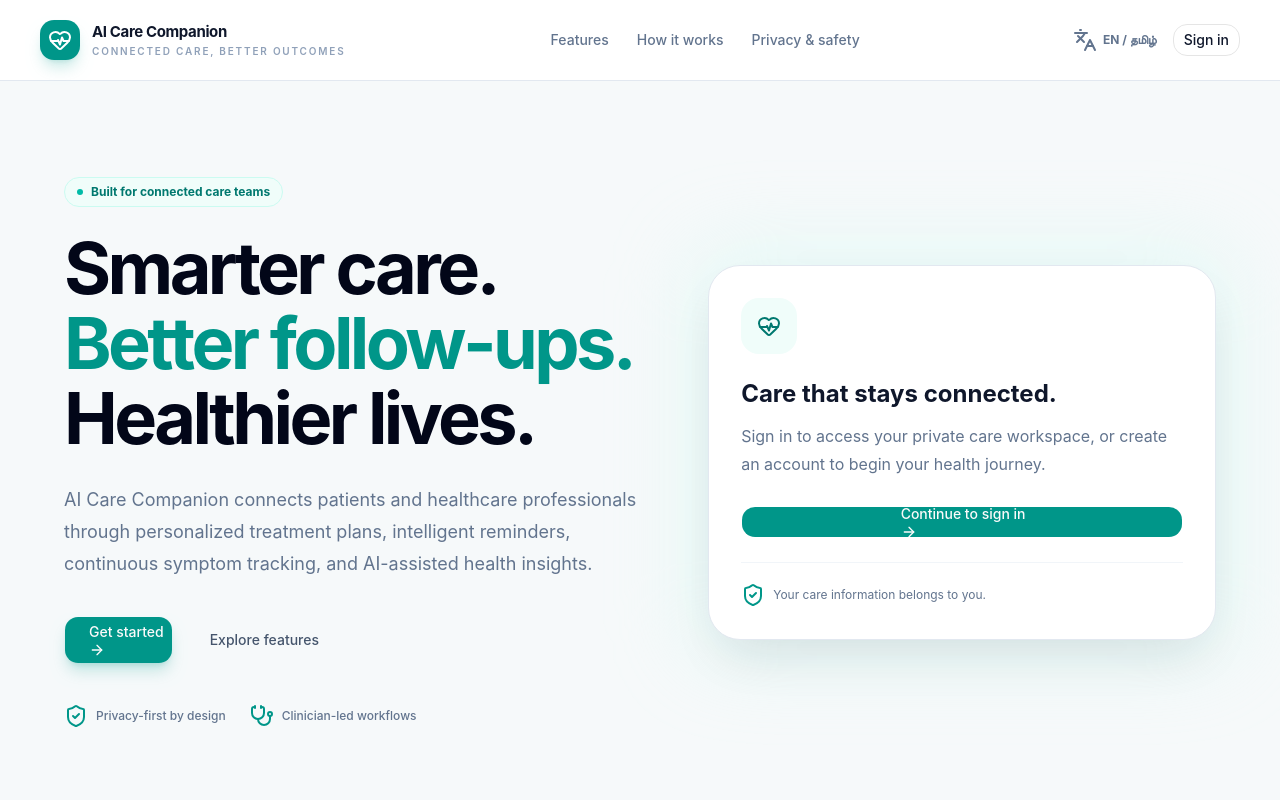
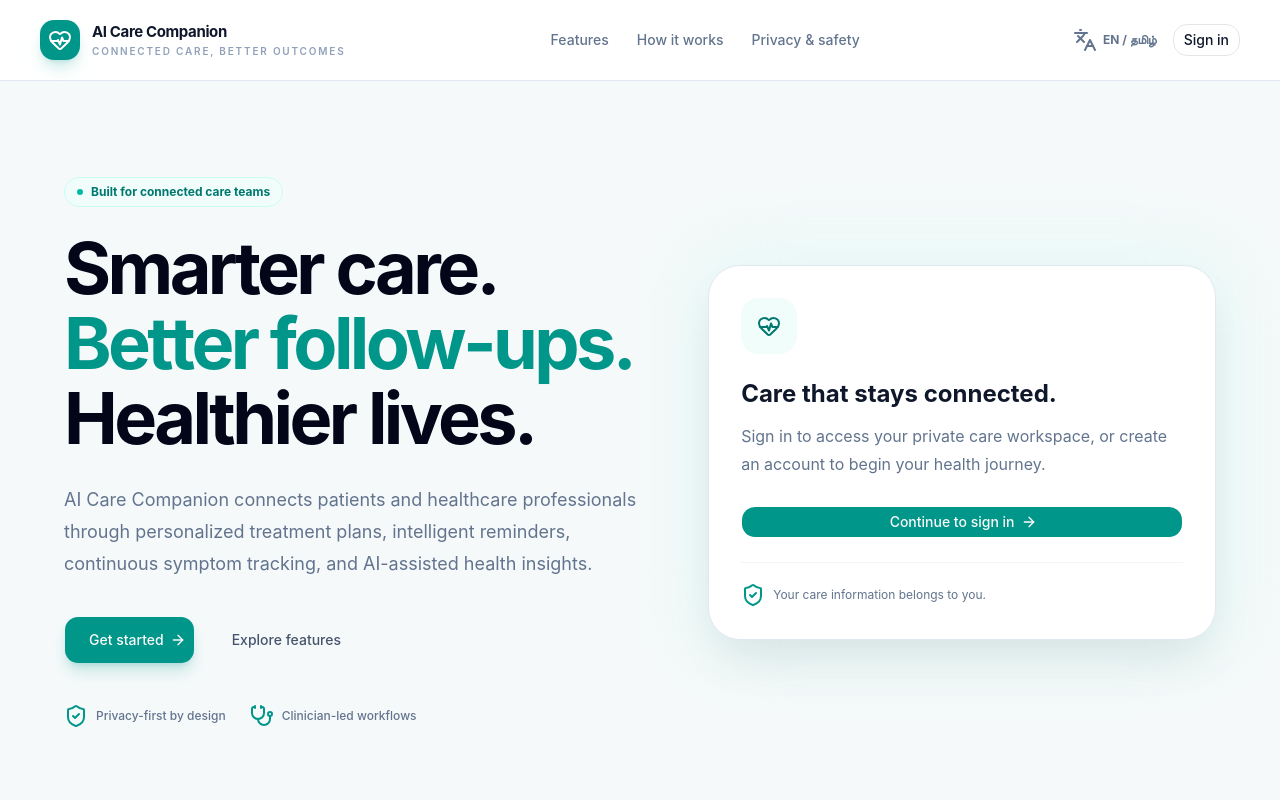
Before and after one commit to Aathideeran/care-companion, a Next.js app: page / in a window 1280 px wide. Shown: the top 800 px of the page. Built offline with nearby package versions, Linux system fonts and the light colour scheme.

Commit message:
Fix Base UI button composition
V0-Chat-Id: jfmUmlSoYUW

```diff
--- a/components/care-companion-app.tsx
+++ b/components/care-companion-app.tsx
@@ -13,19 +13,19 @@ export default function CareCompanionApp() {
             <span><span className="block text-[15px] font-bold tracking-tight">AI Care Companion</span><span className="hidden text-[10px] font-semibold uppercase tracking-[0.18em] text-slate-400 sm:block">Connected care, better outcomes</span></span>
           </a>
           <nav className="hidden items-center gap-7 text-sm font-medium text-slate-500 lg:flex"><a href="#features" className="hover:text-teal-700">Features</a><a href="#how" className="hover:text-teal-700">How it works</a><a href="#safety" className="hover:text-teal-700">Privacy & safety</a></nav>
-          <div className="flex items-center gap-2"><button className="hidden items-center gap-1.5 rounded-lg px-2 py-2 text-xs font-bold text-slate-500 hover:bg-slate-100 sm:flex"><Languages /> EN / தமிழ்</button><Button asChild variant="outline" className="rounded-xl"><a href="/login">Sign in</a></Button></div>
+          <div className="flex items-center gap-2"><button className="hidden items-center gap-1.5 rounded-lg px-2 py-2 text-xs font-bold text-slate-500 hover:bg-slate-100 sm:flex"><Languages /> EN / தமிழ்</button><Button render={<a href="/login" />} variant="outline" className="rounded-xl">Sign in</Button></div>
         </div>
       </header>
 
       <main id="top">
         <section className="mx-auto grid max-w-[1440px] items-center gap-12 px-5 pb-20 pt-16 lg:grid-cols-[1.08fr_.92fr] lg:px-16 lg:pb-28 lg:pt-24">
-          <div><div className="mb-6 inline-flex items-center gap-2 rounded-full border border-teal-100 bg-teal-50 px-3 py-1.5 text-xs font-bold text-teal-700"><span className="size-1.5 rounded-full bg-teal-500" /> Built for connected care teams</div><h1 className="max-w-2xl text-5xl font-bold leading-[1.04] tracking-[-0.05em] text-slate-950 sm:text-6xl lg:text-7xl">Smarter care.<br /><span className="text-teal-600">Better follow-ups.</span><br />Healthier lives.</h1><p className="mt-7 max-w-xl text-lg leading-8 text-slate-500">AI Care Companion connects patients and healthcare professionals through personalized treatment plans, intelligent reminders, continuous symptom tracking, and AI-assisted health insights.</p><div className="mt-9 flex flex-wrap gap-3"><Button asChild className="h-12 rounded-xl bg-teal-600 px-6 shadow-lg shadow-teal-600/20 hover:bg-teal-700"><a href="/login">Get started <ArrowRight data-icon="inline-end" /></a></Button><Button variant="ghost" className="h-12 rounded-xl px-6 text-slate-600" onClick={() => document.getElementById('features')?.scrollIntoView({ behavior: 'smooth' })}>Explore features</Button></div><div className="mt-10 flex items-center gap-6 text-xs font-medium text-slate-500"><span className="flex items-center gap-2"><ShieldCheck className="text-teal-600" /> Privacy-first by design</span><span className="hidden items-center gap-2 sm:flex"><Stethoscope className="text-teal-600" /> Clinician-led workflows</span></div></div>
-          <div className="relative"><div className="absolute -inset-4 rounded-[2.5rem] bg-teal-100/40 blur-2xl" /><div className="relative rounded-[2rem] border border-slate-200 bg-white p-8 shadow-2xl shadow-slate-900/10"><div className="flex size-14 items-center justify-center rounded-2xl bg-teal-50 text-teal-700"><HeartPulse /></div><h2 className="mt-6 text-2xl font-bold">Care that stays connected.</h2><p className="mt-3 leading-7 text-slate-500">Sign in to access your private care workspace, or create an account to begin your health journey.</p><Button asChild className="mt-7 w-full rounded-xl bg-teal-600 hover:bg-teal-700"><a href="/login">Continue to sign in <ArrowRight data-icon="inline-end" /></a></Button><div className="mt-6 flex items-center gap-2 border-t border-slate-100 pt-5 text-xs text-slate-500"><ShieldCheck className="text-teal-600" /> Your care information belongs to you.</div></div></div>
+          <div><div className="mb-6 inline-flex items-center gap-2 rounded-full border border-teal-100 bg-teal-50 px-3 py-1.5 text-xs font-bold text-teal-700"><span className="size-1.5 rounded-full bg-teal-500" /> Built for connected care teams</div><h1 className="max-w-2xl text-5xl font-bold leading-[1.04] tracking-[-0.05em] text-slate-950 sm:text-6xl lg:text-7xl">Smarter care.<br /><span className="text-teal-600">Better follow-ups.</span><br />Healthier lives.</h1><p className="mt-7 max-w-xl text-lg leading-8 text-slate-500">AI Care Companion connects patients and healthcare professionals through personalized treatment plans, intelligent reminders, continuous symptom tracking, and AI-assisted health insights.</p><div className="mt-9 flex flex-wrap gap-3"><Button render={<a href="/login" />} className="h-12 rounded-xl bg-teal-600 px-6 shadow-lg shadow-teal-600/20 hover:bg-teal-700">Get started <ArrowRight data-icon="inline-end" /></Button><Button variant="ghost" className="h-12 rounded-xl px-6 text-slate-600" onClick={() => document.getElementById('features')?.scrollIntoView({ behavior: 'smooth' })}>Explore features</Button></div><div className="mt-10 flex items-center gap-6 text-xs font-medium text-slate-500"><span className="flex items-center gap-2"><ShieldCheck className="text-teal-600" /> Privacy-first by design</span><span className="hidden items-center gap-2 sm:flex"><Stethoscope className="text-teal-600" /> Clinician-led workflows</span></div></div>
+          <div className="relative"><div className="absolute -inset-4 rounded-[2.5rem] bg-teal-100/40 blur-2xl" /><div className="relative rounded-[2rem] border border-slate-200 bg-white p-8 shadow-2xl shadow-slate-900/10"><div className="flex size-14 items-center justify-center rounded-2xl bg-teal-50 text-teal-700"><HeartPulse /></div><h2 className="mt-6 text-2xl font-bold">Care that stays connected.</h2><p className="mt-3 leading-7 text-slate-500">Sign in to access your private care workspace, or create an account to begin your health journey.</p><Button render={<a href="/login" />} className="mt-7 w-full rounded-xl bg-teal-600 hover:bg-teal-700">Continue to sign in <ArrowRight data-icon="inline-end" /></Button><div className="mt-6 flex items-center gap-2 border-t border-slate-100 pt-5 text-xs text-slate-500"><ShieldCheck className="text-teal-600" /> Your care information belongs to you.</div></div></div>
         </section>
 
         <section id="features" className="border-y border-slate-200 bg-white py-20"><div className="mx-auto max-w-[1440px] px-5 lg:px-16"><div className="max-w-xl"><p className="text-xs font-bold uppercase tracking-[0.18em] text-teal-600">One connected care journey</p><h2 className="mt-3 text-3xl font-bold tracking-tight sm:text-4xl">The right support, at every step.</h2><p className="mt-4 leading-7 text-slate-500">From daily actions to clinical follow-ups, bring the full picture of health into one calm, shared workspace.</p></div><div className="mt-12 grid gap-4 md:grid-cols-3"><Feature icon={<ClipboardList />} title="Personalized care plans" text="Doctor-approved treatment plans make every next step clear, trackable, and easy to follow." /><Feature icon={<Activity />} title="Continuous monitoring" text="Log symptoms and vitals over time to spot patterns and support better conversations." /><Feature icon={<Sparkles />} title="Responsible AI support" text="Explain care instructions and prepare questions without replacing clinical judgment." /></div></div></section>
         <section id="how" className="bg-slate-900 py-20 text-white"><div className="mx-auto max-w-[1440px] px-5 lg:px-16"><div className="grid gap-12 lg:grid-cols-[.8fr_1.2fr] lg:items-center"><div><p className="text-xs font-bold uppercase tracking-[0.18em] text-teal-300">Designed for trust</p><h2 className="mt-3 text-3xl font-bold tracking-tight sm:text-4xl">A safer way to stay connected to care.</h2><p className="mt-5 leading-7 text-slate-300">The platform keeps clinical decisions with qualified professionals while giving patients clearer, more consistent support between visits.</p></div><div className="grid gap-3 sm:grid-cols-3"><Step num="01" title="Plan" text="Clinician-approved instructions" /><Step num="02" title="Track" text="Simple daily health signals" /><Step num="03" title="Act" text="Timely follow-up conversations" /></div></div></div></section>
-        <section id="safety" className="mx-auto max-w-[1440px] px-5 py-16 lg:px-16"><div className="flex flex-col gap-6 rounded-3xl border border-teal-100 bg-teal-50 p-7 md:flex-row md:items-center md:justify-between"><div><div className="flex items-center gap-2 text-teal-800"><ShieldCheck /><p className="font-bold">Support tool, not a substitute for medical care</p></div><p className="mt-2 max-w-2xl text-sm leading-6 text-teal-700">AI Care Companion does not diagnose, prescribe, or replace emergency services. In an emergency in India, call 112. Clinical rules and thresholds require professional validation before real-world use.</p></div><Button asChild variant="outline" className="shrink-0 rounded-xl border-teal-200 bg-white text-teal-700"><a href="/login">Access your account</a></Button></div></section>
+        <section id="safety" className="mx-auto max-w-[1440px] px-5 py-16 lg:px-16"><div className="flex flex-col gap-6 rounded-3xl border border-teal-100 bg-teal-50 p-7 md:flex-row md:items-center md:justify-between"><div><div className="flex items-center gap-2 text-teal-800"><ShieldCheck /><p className="font-bold">Support tool, not a substitute for medical care</p></div><p className="mt-2 max-w-2xl text-sm leading-6 text-teal-700">AI Care Companion does not diagnose, prescribe, or replace emergency services. In an emergency in India, call 112. Clinical rules and thresholds require professional validation before real-world use.</p></div><Button render={<a href="/login" />} variant="outline" className="shrink-0 rounded-xl border-teal-200 bg-white text-teal-700">Access your account</Button></div></section>
       </main><footer className="border-t border-slate-200 bg-white"><div className="mx-auto flex max-w-[1440px] flex-col gap-3 px-5 py-7 text-sm text-slate-400 sm:flex-row sm:items-center sm:justify-between lg:px-16"><p>© 2026 AI Care Companion</p><p>Privacy-first care infrastructure for healthier lives.</p></div></footer>
     </div>
   )
```
